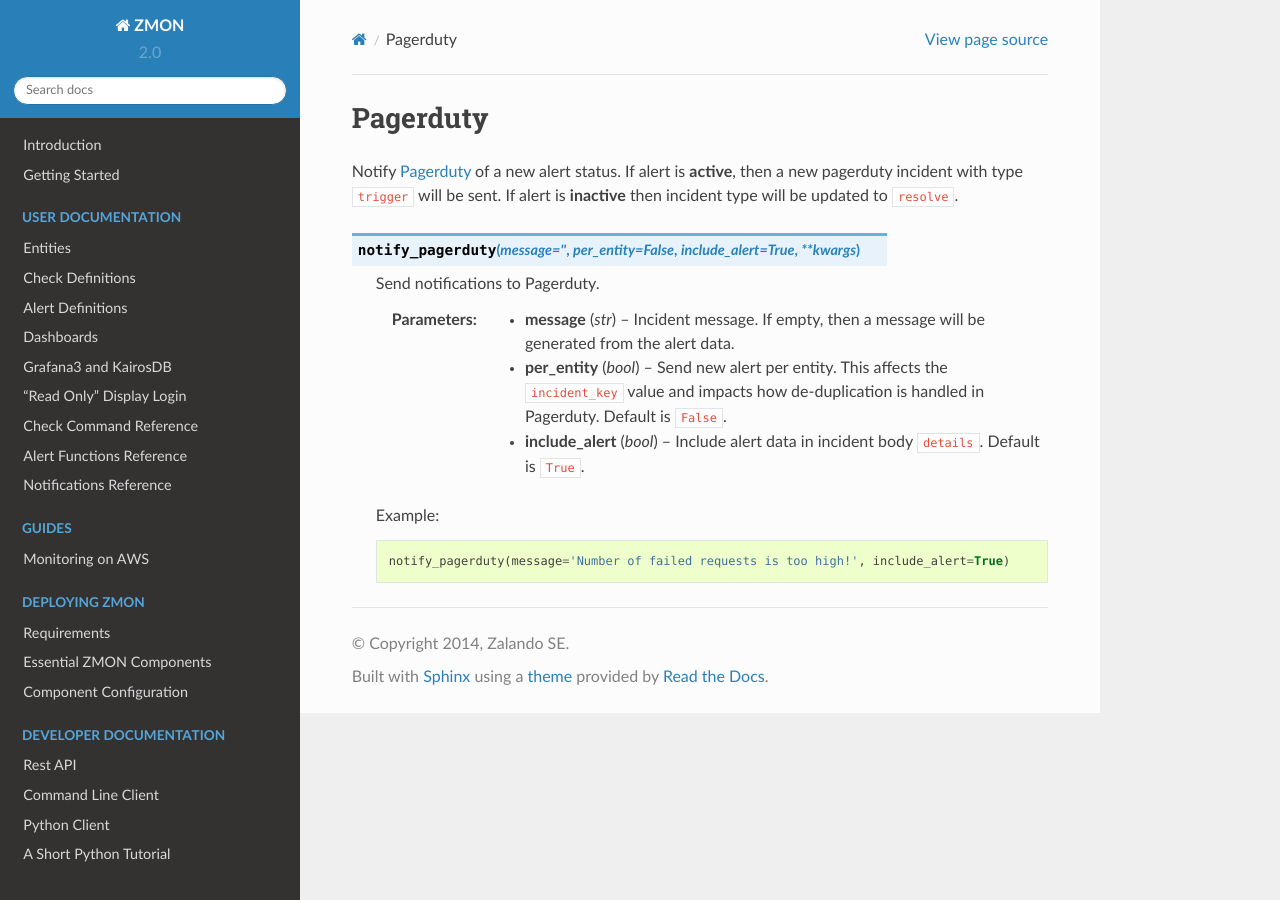
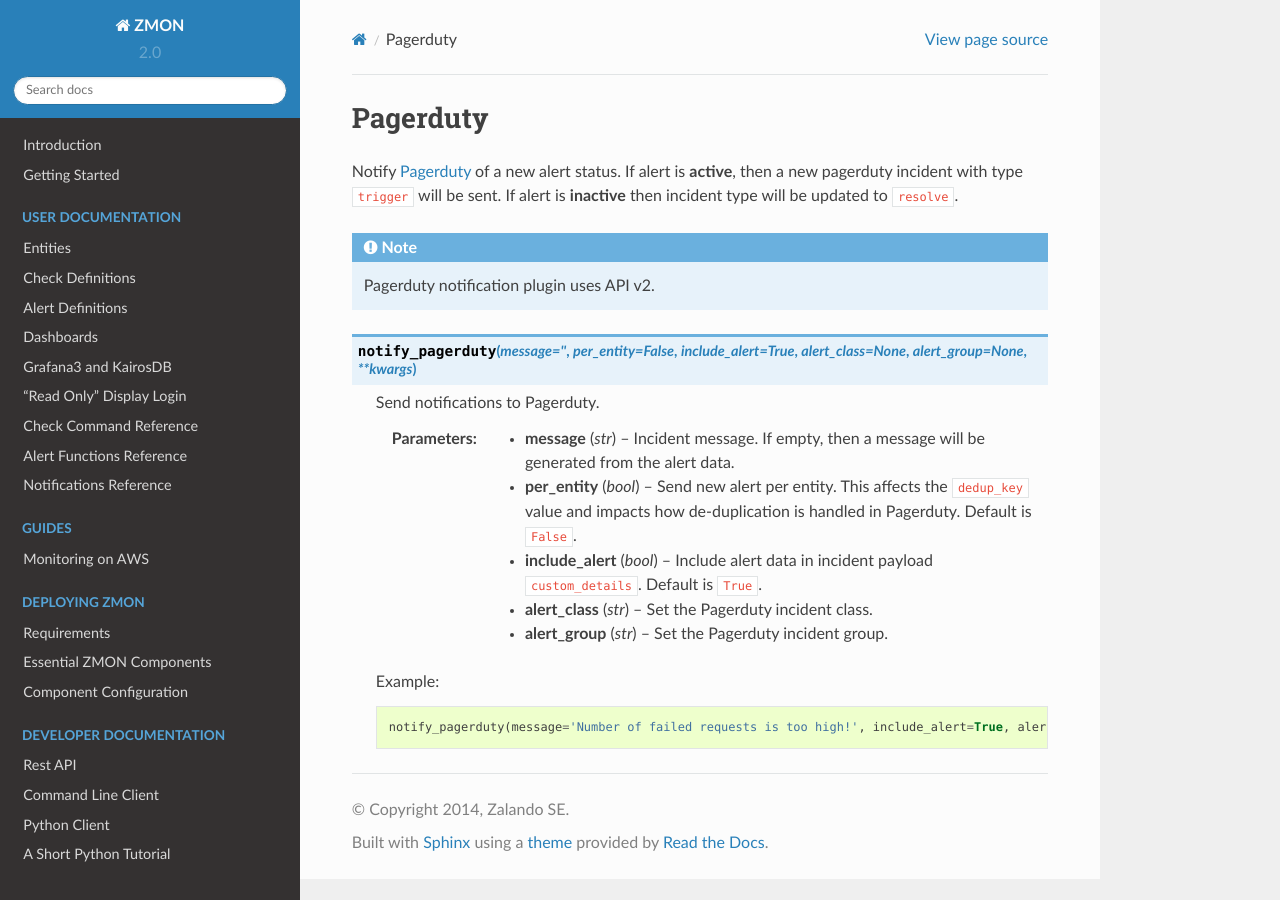
Before and after one commit to zalando-zmon/zmon-docs, a Sphinx documentation site: the page built from docs/user/notifications/pagerduty.rst, in a window 1280 px wide. Built offline with Sphinx 7.4.7 and the Read the Docs theme 2.0.0, drawn with Linux system fonts in a browser that asks for light colours.

Commit message:
Update Pageduty docs (#70)

```diff
--- a/docs/user/notifications/pagerduty.rst
+++ b/docs/user/notifications/pagerduty.rst
@@ -3,8 +3,12 @@
 
 Notify `Pagerduty <https://www.pagerduty.com/>`_ of a new alert status. If alert is **active**, then a new pagerduty incident with type ``trigger`` will be sent. If alert is **inactive** then incident type will be updated to ``resolve``.
 
+.. note::
 
-.. py:function:: notify_pagerduty(message='', per_entity=False, include_alert=True, **kwargs)
+    Pagerduty notification plugin uses API v2.
+
+
+.. py:function:: notify_pagerduty(message='', per_entity=False, include_alert=True, alert_class=None, alert_group=None, **kwargs)
 
     ::
 
@@ -13,14 +17,20 @@
     :param message: Incident message. If empty, then a message will be generated from the alert data.
     :type message: str
 
-    :param per_entity: Send new alert per entity. This affects the ``incident_key`` value and impacts how de-duplication is handled in Pagerduty. Default is ``False``.
+    :param per_entity: Send new alert per entity. This affects the ``dedup_key`` value and impacts how de-duplication is handled in Pagerduty. Default is ``False``.
     :type per_entity: bool
 
-    :param include_alert: Include alert data in incident body ``details``. Default is ``True``.
+    :param include_alert: Include alert data in incident payload ``custom_details``. Default is ``True``.
     :type include_alert: bool
+
+    :param alert_class: Set the Pagerduty incident class.
+    :type alert_class: str
+
+    :param alert_group: Set the Pagerduty incident group.
+    :type alert_group: str
 
     Example:
 
     .. code-block:: python
 
-        notify_pagerduty(message='Number of failed requests is too high!', include_alert=True)
+        notify_pagerduty(message='Number of failed requests is too high!', include_alert=True, alert_class='API health', alert_group='production')
```
